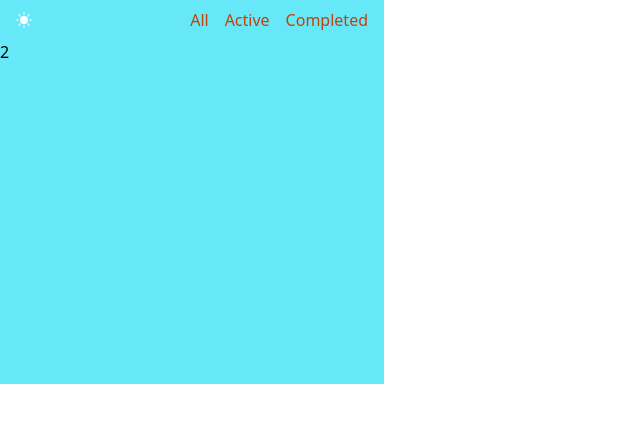
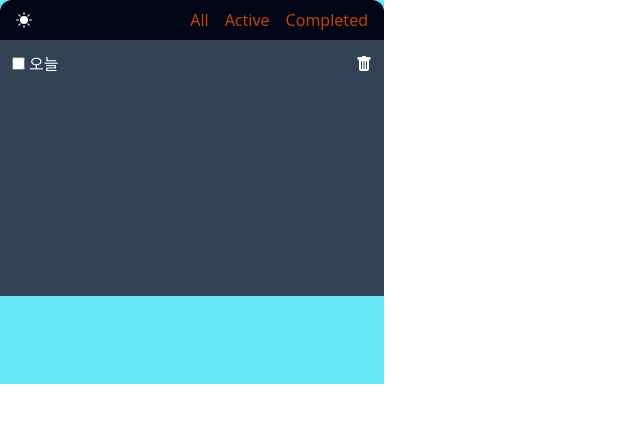
Before and after one commit to kyungkyuBae/miniprojects, a React (Create React App) app in the folder react/todolist/: page / in a window 1280 px wide. Shown: the top 422 px of the page, without its empty margins (0-640 px from the left). Built offline with nearby package versions, Linux system fonts and the light colour scheme.

Commit message:
main Todo css

```diff
--- a/react/todolist/src/components/Header.jsx
+++ b/react/todolist/src/components/Header.jsx
@@ -4,7 +4,7 @@ import TabButton from './TabButton';
 
 export default function Header() {
     return (
-        <div className='flex justify-between px-2'>
+        <div className='flex justify-between px-2 bg-slate-950 rounded-t-xl'>
             <DarkModeButton />
             <div>
             <TabButton value="All"/>
--- a/react/todolist/src/components/Main.jsx
+++ b/react/todolist/src/components/Main.jsx
@@ -1,9 +1,13 @@
-import React from 'react';
+import React, { useState } from 'react';
+import Todo from './Todo';
 
 export default function Main() {
+    const [todoList,setTodoList] = useState(['오늘','할일은'])
     return (
-        <div>
-            2
+        <div className='px-3 py-3 bg-slate-700 h-64' >
+
+            <Todo action='오늘'/>
+
         </div>
     );
 }
--- a/react/todolist/src/components/ToDoList.jsx
+++ b/react/todolist/src/components/ToDoList.jsx
@@ -6,10 +6,11 @@ import AddTodo from './AddTodo';
 
 export default function ToDoList() {
     return (
-        <section className="w-96 h-96 bg-cyan-300">
+        <section className="w-96 h-96 bg-cyan-300 flex-col">
             <Header />
             <Main />
             <AddTodo />
+
         </section>
     );
 }
--- /dev/null
+++ b/react/todolist/src/components/Todo.jsx
@@ -0,0 +1,21 @@
+import React, { useState } from 'react';
+import {BsFillTrashFill} from 'react-icons/bs'
+export default function Todo ({action}) {
+    const [onCheck,setOnCheck] = useState(false);
+    const handleCheck = ()=> {
+        setOnCheck(!onCheck)
+    }
+
+    console.log(onCheck);
+    return (
+        <>
+        <div className='flex justify-between'>
+            <div>
+            <input  type='checkbox' className='mr-1' value={onCheck} onClick={handleCheck}></input>
+            {onCheck ? <span className='text-white line-through' >{action}</span> : <span className='text-white' >{action}</span>}
+            </div>
+            <button className='text-white'><BsFillTrashFill /></button>
+        </div>
+        </>
+    )
+}
```
